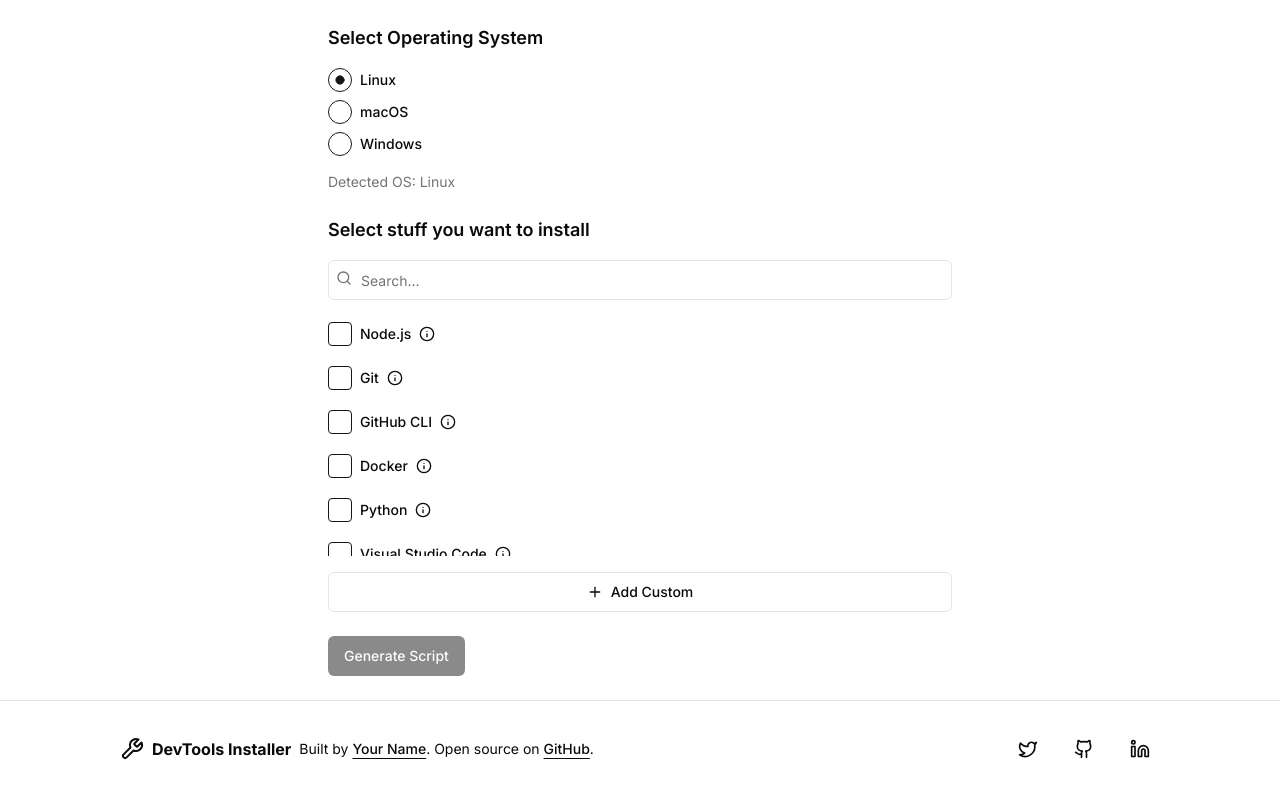
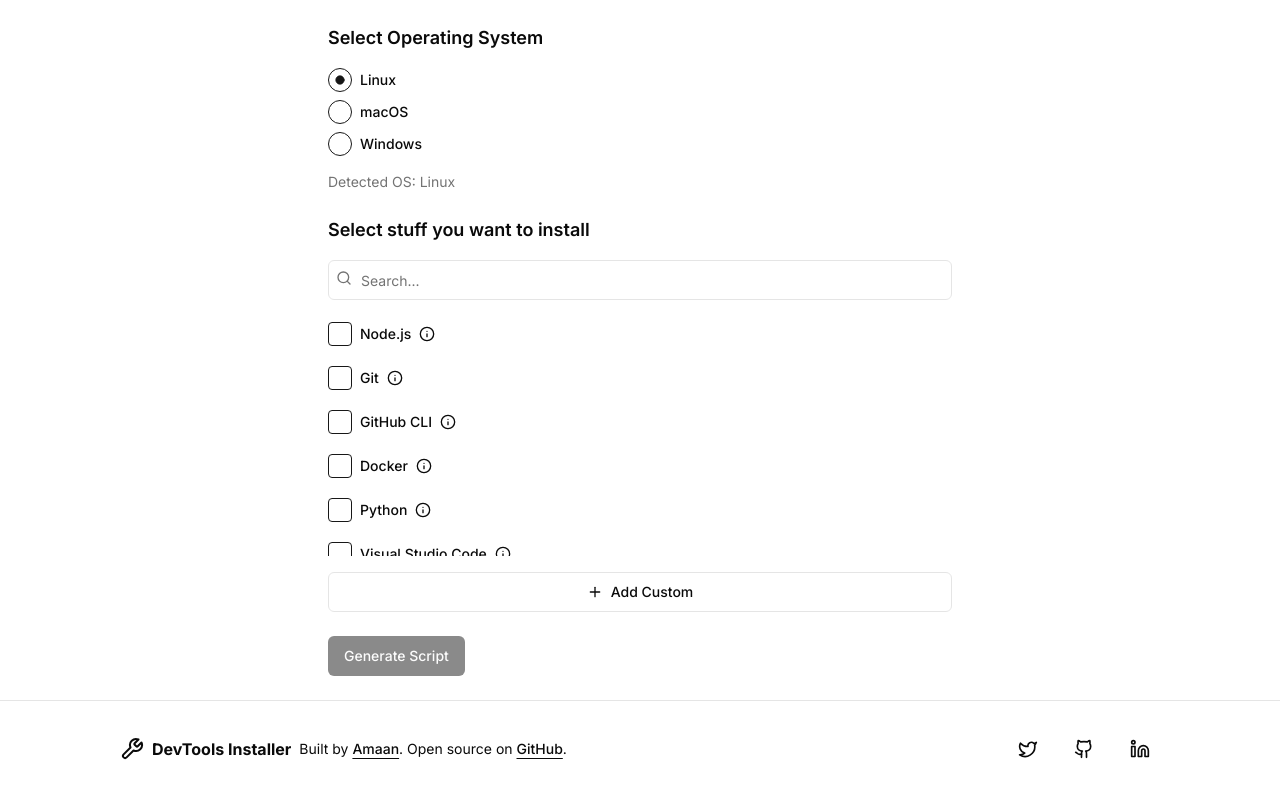
Before and after one commit to amaan8429/installerr, a Next.js app: page / in a window 1280 px wide. Shown: the part 209-1006 px from the top of the page. Built offline with nearby package versions, Linux system fonts and the light colour scheme.

Commit message:
minor bug

```diff
--- a/src/components/footer.tsx
+++ b/src/components/footer.tsx
@@ -19,7 +19,7 @@
               rel="noreferrer"
               className="font-medium underline underline-offset-4"
             >
-              Your Name
+              Amaan
             </a>
             . Open source on{" "}
             <a
```
